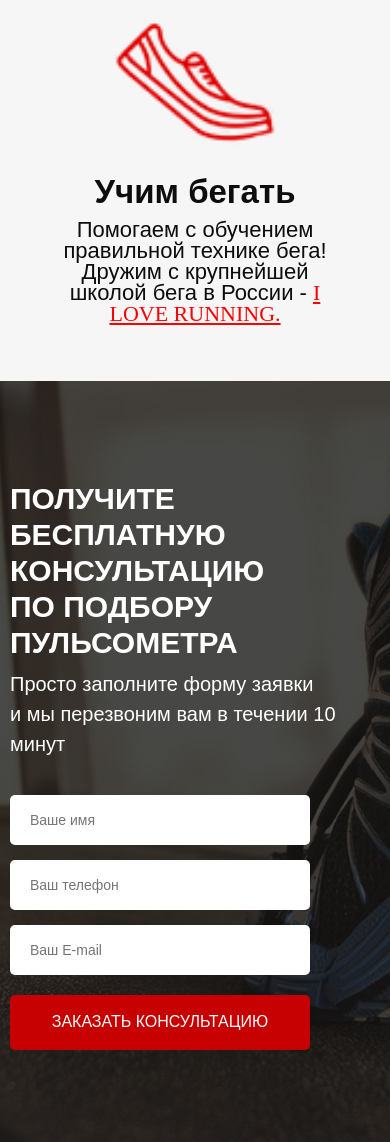
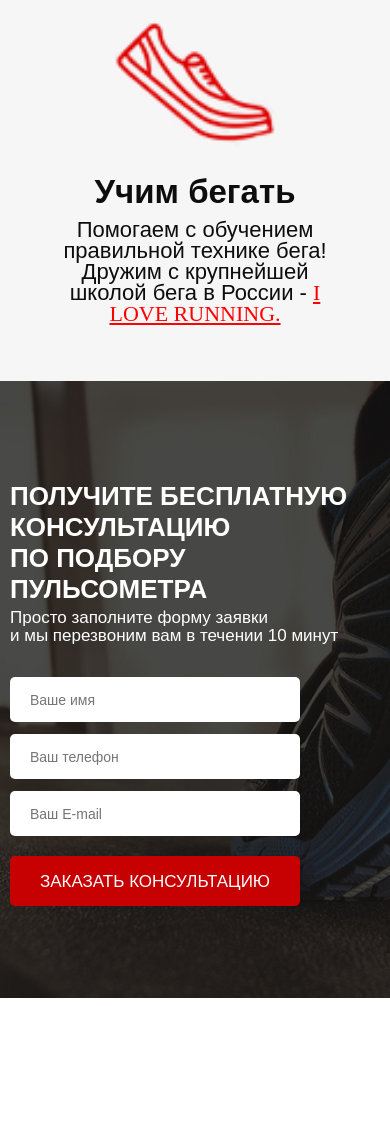
Before and after one commit to Nikitamt/run_smart, a website: page src/index.html in a window 390 px wide. Shown: the part 2056-3198 px from the top of the page. After the commit the page ends 3054 px from the top, so only its background shows below. Drawn offline with Linux system fonts and the light colour scheme.

Commit message:
was adapted to 992px and 1200px

```diff
--- a/src/sass/base/_media.sass
+++ b/src/sass/base/_media.sass
@@ -82,6 +82,26 @@
         &__subheader
             font-size: 17px
             margin-top: 25px
+    .consultation
+        min-height: 610px
+        &__descr
+            font-size: 17px
+            line-height: 18px
+        .container
+            .title_left
+                font-size: 26px
+                margin-bottom: 4px
+            .feed-form
+                margin-top: 32px
+                width: 290px
+                input
+                    height: 45px
+                    margin-bottom: 12px
+                    &:nth-child(3)
+                        margin-bottom: 20px
+            .button_submit
+                height: 50px
+                font-size: 17px
 
 @media (max-width: 768px)
     .promo
--- a/src/sass/style.sass
+++ b/src/sass/style.sass
@@ -14,7 +14,7 @@ a
 @import 'blocks/header'
 @import 'blocks/buttons'
 @import 'blocks/advantages'
-@import 'base/media'
 @import 'blocks/consultation'
 @import 'blocks/titles'
 @import 'blocks/forms'
+@import 'base/media'
```
Also changed, not shown: src/css/style.min.css.
